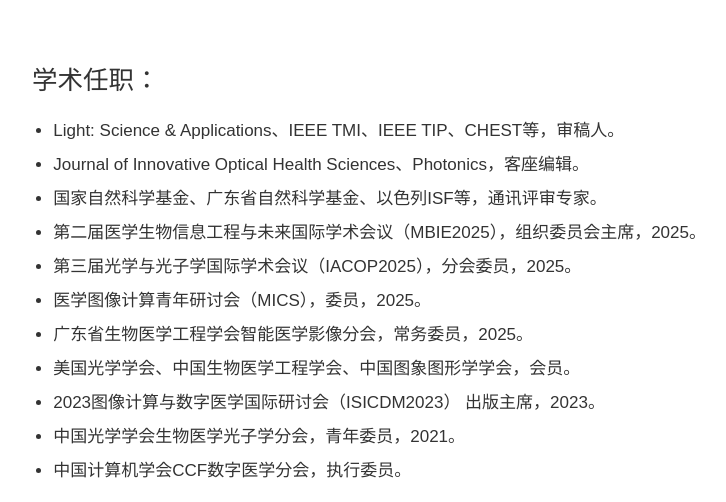
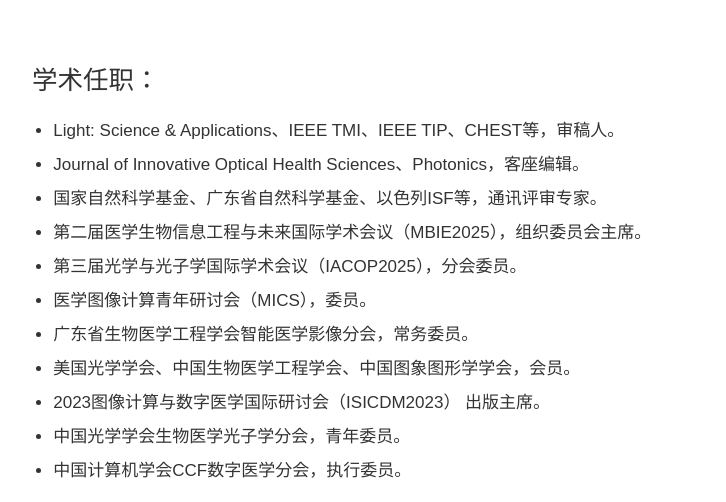
Before and after one commit to smu-iotlab/smu-iotlab.github.io, a plain HTML site: page introduction/index.html in a window 1280 px wide. Shown: the part 2295-2797 px from the top of the page, without its empty margins (393-1119 px from the left). Drawn offline with Linux system fonts and the light colour scheme; some icons are missing; files whose address does not match are found by name.

Commit message:
Update index.html

```diff
--- a/introduction/index.html
+++ b/introduction/index.html
@@ -206,13 +206,13 @@ Powered by Hydejack v8.4.0 <https://hydejack.com/>
  <li>本实验室由戚力博士组建于2016年的夏末秋初，先后获国家自然科学基金、广东省重点领域研发计划、广东省自然科学基金、广州市科技计划等项目的资助，实验室分设于广州、顺德两地，总面积超300平米。实验室热诚欢迎社会各界联系合作，共同推进生物医学光学成像事业发展！联系方式：qili AT smu.edu.cn</li>
 </ul>
 
-  <h2 style="font-family: Arial, sans-serif;">实验室建设成绩（截止2024年2月）：</h2>
+  <h2 style="font-family: Arial, sans-serif;">实验室建设成绩（截止2026年3月）：</h2>
 
 <ul style="font-family: Arial, sans-serif;">
- <li>实验室PI：戚力，博士，副教授，硕士生导师，南方医科大学生物医学工程学院医学信息研究所副所长。实验室组成：顾问教授1人、副教授1人、博士后1人，研究生共计11人。已毕业博士2人、硕士6人。</li>
+ <li>实验室PI：戚力，博士，教授，博士生导师，南方医科大学生物医学工程学院医学信息研究所副所长。实验室组成：顾问教授1人、教授1人、博士后1人，研究生共计11人。已毕业博士2人、硕士9人。</li>
  <li>实验室研发和购置的光学断层成像仪器主要包括：小动物多光谱光声断层成像系统（MSOT，购置）、环阵探测光声断层成像系统（自主研发ing），光学相干断层成像系统（OCT，自主研发）、荧光显微断层成像系统（自主研发）等，设备总值超300余万元。</li>
  <li>实验室先后获国家自然科学基金、广东省重点领域研发计划、广东省自然科学基金、广州市科技计划、中国博士后科研基金、广东省珠江人才计划等纵向科研项目资助共计10余项。</li>
- <li>在医学成像领域顶级学术期刊IEEE Trans. Med. Imag.、Med. Imag. Anal.、Photoacoustics等发表SCI学术论文60余篇，其中以实验室为主体的一区以上论文12篇（TMI 4篇，MIA 1篇，PACS 5篇）；相关成像技术申请国家发明专利26项，授权14项。</li>
+ <li>在医学成像领域顶级学术期刊IEEE Trans. Med. Imag.、Med. Imag. Anal.、Photoacoustics等发表SCI学术论文60余篇，其中以实验室为主体的一区以上论文16篇（TMI 4篇，MIA 2篇，PACS 8篇）；相关成像技术申请国家发明专利26项，授权14项。</li>
 </ul>
 
   <h2 style="font-family: Arial, sans-serif;">科研项目：</h2>
@@ -241,13 +241,13 @@ Powered by Hydejack v8.4.0 <https://hydejack.com/>
   <li>Light: Science & Applications、IEEE TMI、IEEE TIP、CHEST等，审稿人。</li>
   <li>Journal of Innovative Optical Health Sciences、Photonics，客座编辑。</li>
   <li>国家自然科学基金、广东省自然科学基金、以色列ISF等，通讯评审专家。</li>
-  <li>第二届医学生物信息工程与未来国际学术会议（MBIE2025），组织委员会主席，2025。</li>
-  <li>第三届光学与光子学国际学术会议（IACOP2025），分会委员，2025。</li>
-  <li>医学图像计算青年研讨会（MICS），委员，2025。</li>
-  <li>广东省生物医学工程学会智能医学影像分会，常务委员，2025。</li>
+  <li>第二届医学生物信息工程与未来国际学术会议（MBIE2025），组织委员会主席。</li>
+  <li>第三届光学与光子学国际学术会议（IACOP2025），分会委员。</li>
+  <li>医学图像计算青年研讨会（MICS），委员。</li>
+  <li>广东省生物医学工程学会智能医学影像分会，常务委员。</li>
   <li>美国光学学会、中国生物医学工程学会、中国图象图形学学会，会员。</li>
-  <li>2023图像计算与数字医学国际研讨会（ISICDM2023） 出版主席，2023。</li>
-  <li>中国光学学会生物医学光子学分会，青年委员，2021。</li>
+  <li>2023图像计算与数字医学国际研讨会（ISICDM2023） 出版主席。</li>
+  <li>中国光学学会生物医学光子学分会，青年委员。</li>
   <li>中国计算机学会CCF数字医学分会，执行委员。</li>
 </ul>
 
```
